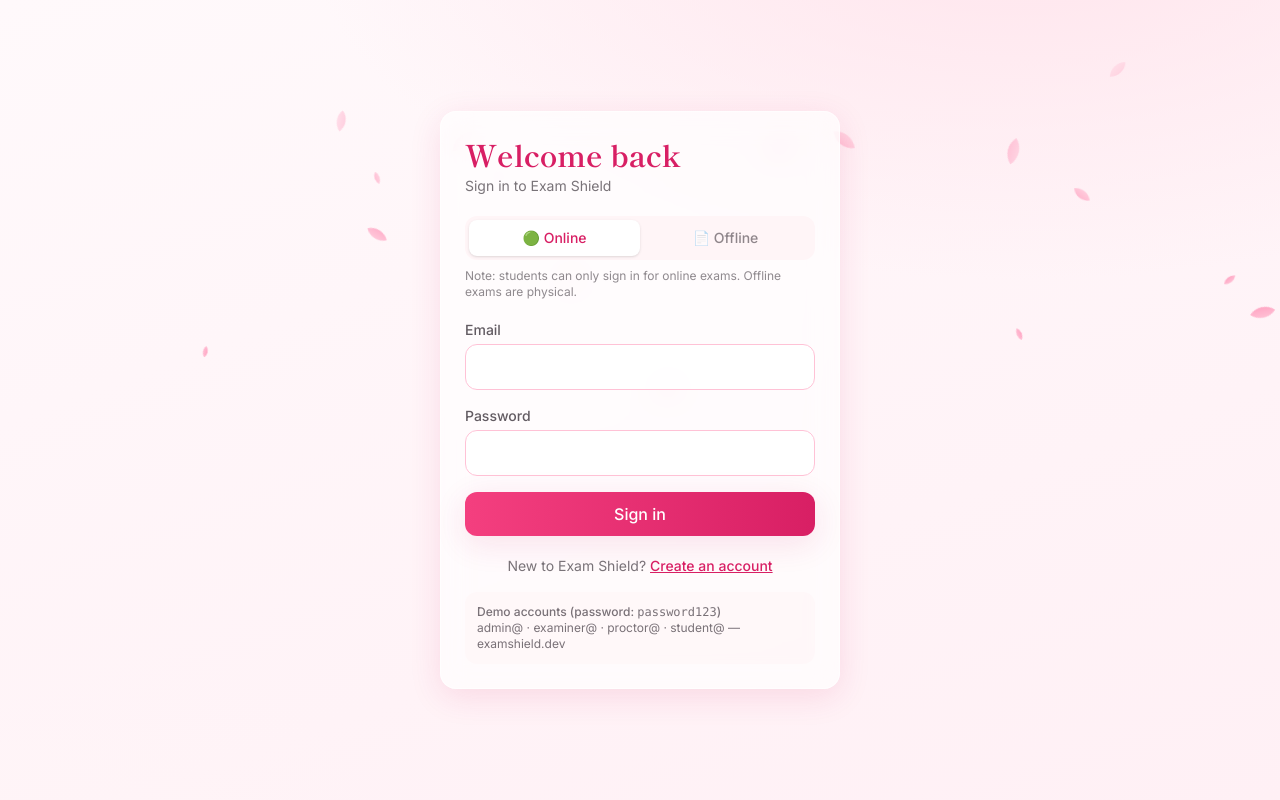
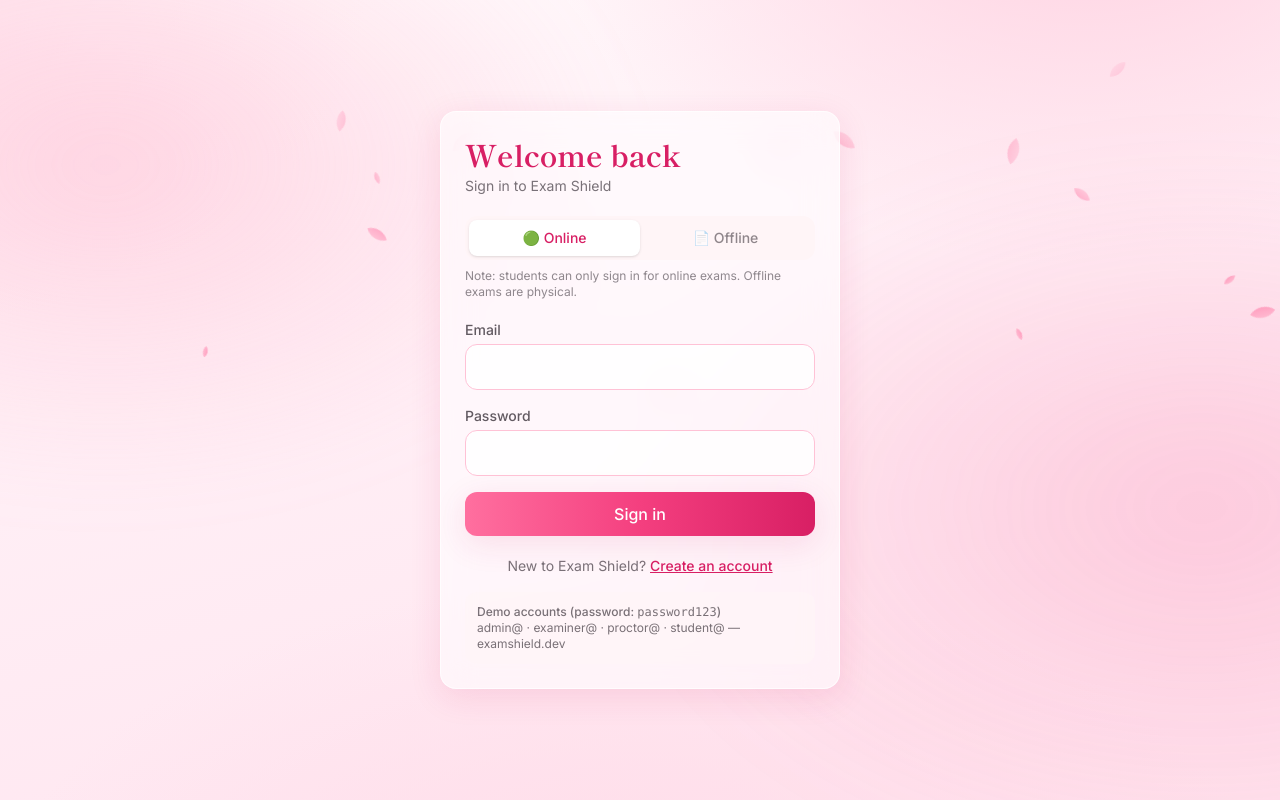
Before and after one commit to Prince-Singh-1/Exam-Shield, a React (Vite) app in the folder client/: page /login in a window 1280 px wide. Built offline with nearby package versions, Linux system fonts and the light colour scheme; no server answers.

Commit message:
style(client): richer animated background, glow buttons, and hover-lift cards

```diff
--- a/client/src/components/ui.tsx
+++ b/client/src/components/ui.tsx
@@ -1,13 +1,22 @@
 import { ReactNode } from 'react';
 import { motion } from 'framer-motion';
 
-export function Card({ children, className = '' }: { children: ReactNode; className?: string }) {
+export function Card({
+  children,
+  className = '',
+  hover = true,
+}: {
+  children: ReactNode;
+  className?: string;
+  hover?: boolean;
+}) {
   return (
     <motion.div
-      initial={{ opacity: 0, y: 16 }}
-      animate={{ opacity: 1, y: 0 }}
-      transition={{ duration: 0.4 }}
-      className={`glass rounded-2xl p-6 ${className}`}
+      initial={{ opacity: 0, y: 20 }}
+      whileInView={{ opacity: 1, y: 0 }}
+      viewport={{ once: true }}
+      transition={{ duration: 0.5, ease: [0.22, 1, 0.36, 1] }}
+      className={`glass ${hover ? 'glass-hover' : ''} rounded-2xl p-6 ${className}`}
     >
       {children}
     </motion.div>
@@ -20,12 +29,15 @@
   ...props
 }: React.ButtonHTMLAttributes<HTMLButtonElement>) {
   return (
-    <button
-      {...props}
-      className={`rounded-xl bg-gradient-to-r from-sakura-500 to-sakura-600 px-5 py-2.5 font-medium text-white shadow-glass transition hover:brightness-105 active:scale-[.98] disabled:opacity-50 ${className}`}
+    <motion.button
+      whileHover={{ scale: 1.04, y: -2 }}
+      whileTap={{ scale: 0.97 }}
+      transition={{ type: 'spring', stiffness: 400, damping: 18 }}
+      {...(props as any)}
+      className={`btn-glow rounded-xl bg-gradient-to-r from-sakura-400 via-sakura-500 to-sakura-600 px-5 py-2.5 font-medium text-white shadow-glass transition hover:shadow-[0_12px_30px_rgba(216,31,100,0.4)] disabled:opacity-50 ${className}`}
     >
       {children}
-    </button>
+    </motion.button>
   );
 }
 
--- a/client/src/index.css
+++ b/client/src/index.css
@@ -11,17 +11,78 @@
   font-family: 'Inter', system-ui, sans-serif;
   color: #1f1720;
   background:
-    radial-gradient(1200px 600px at 80% -10%, #ffe4ec 0%, transparent 60%),
-    radial-gradient(900px 500px at -10% 110%, #fff5f7 0%, transparent 60%),
-    linear-gradient(160deg, #fff9fb 0%, #fff0f5 100%);
+    radial-gradient(1000px 700px at 85% -15%, #ffd0e0 0%, transparent 55%),
+    radial-gradient(900px 600px at -10% 0%, #ffe9f1 0%, transparent 55%),
+    radial-gradient(1200px 700px at 50% 120%, #ffdbe8 0%, transparent 55%),
+    linear-gradient(165deg, #fff9fb 0%, #ffeef5 45%, #ffe3ee 100%);
+  background-attachment: fixed;
   min-height: 100vh;
 }
 
+/* Soft drifting aurora glow behind everything */
+body::before {
+  content: '';
+  position: fixed;
+  inset: -20%;
+  z-index: 0;
+  background:
+    radial-gradient(40% 40% at 20% 30%, rgba(255, 158, 189, 0.35), transparent 70%),
+    radial-gradient(45% 45% at 80% 60%, rgba(244, 63, 127, 0.18), transparent 70%);
+  filter: blur(40px);
+  animation: auroraDrift 18s ease-in-out infinite alternate;
+  pointer-events: none;
+}
+
+@keyframes auroraDrift {
+  0% { transform: translate3d(0, 0, 0) scale(1); }
+  100% { transform: translate3d(4%, -3%, 0) scale(1.1); }
+}
+
 .glass {
-  background: rgba(255, 255, 255, 0.65);
-  backdrop-filter: blur(14px);
-  border: 1px solid rgba(255, 255, 255, 0.6);
+  background: rgba(255, 255, 255, 0.6);
+  backdrop-filter: blur(16px) saturate(140%);
+  border: 1px solid rgba(255, 255, 255, 0.7);
   box-shadow: 0 8px 32px rgba(216, 31, 100, 0.12);
+  transition: transform 0.35s cubic-bezier(0.22, 1, 0.36, 1), box-shadow 0.35s ease, border-color 0.35s ease;
+}
+
+.glass-hover:hover {
+  transform: translateY(-6px);
+  box-shadow: 0 22px 48px rgba(216, 31, 100, 0.22);
+  border-color: rgba(255, 158, 189, 0.9);
+}
+
+/* Animated gradient text for headings */
+.shimmer {
+  background: linear-gradient(90deg, #d81f64, #ff6f9f, #f43f7f, #d81f64);
+  background-size: 300% 100%;
+  -webkit-background-clip: text;
+  background-clip: text;
+  color: transparent;
+  animation: shimmerMove 6s linear infinite;
+}
+
+@keyframes shimmerMove {
+  to { background-position: 300% 0; }
+}
+
+/* Glow ring used on primary buttons */
+.btn-glow {
+  position: relative;
+  overflow: hidden;
+}
+.btn-glow::after {
+  content: '';
+  position: absolute;
+  top: 0;
+  left: -120%;
+  width: 60%;
+  height: 100%;
+  background: linear-gradient(120deg, transparent, rgba(255, 255, 255, 0.6), transparent);
+  transition: left 0.6s ease;
+}
+.btn-glow:hover::after {
+  left: 130%;
 }
 
 /* Anti-cheat: disable selection during the locked exam runner */
```
